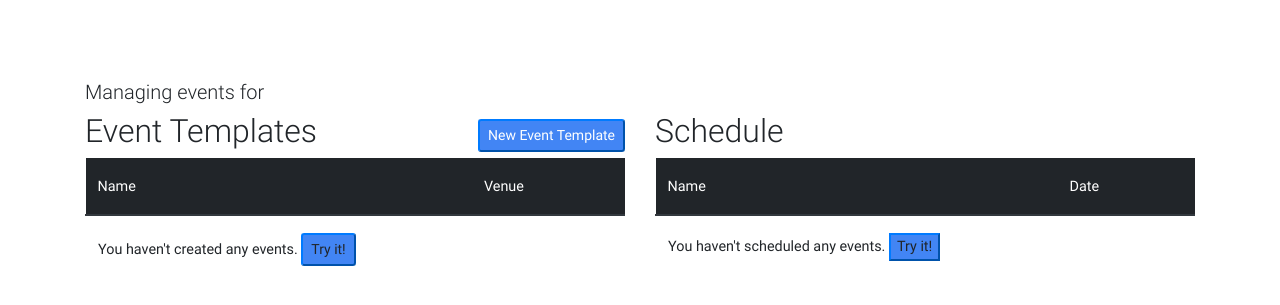
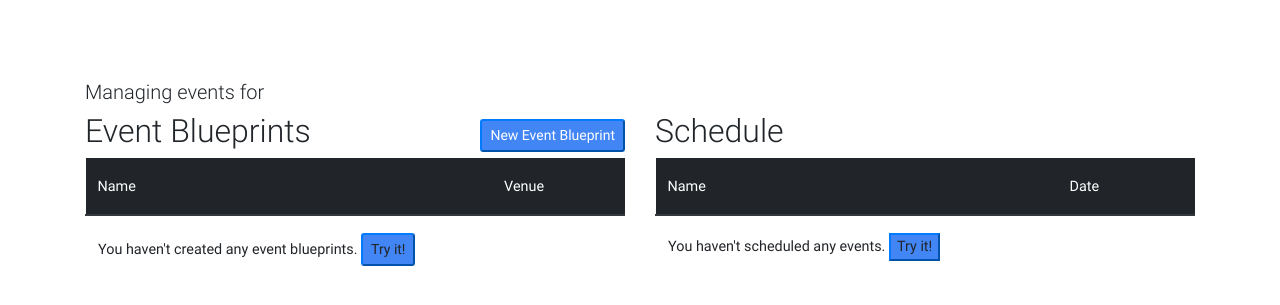
Before and after one commit to Nolan-Little/inStep, a Django app: template volunteer/templates/dashboard.html in a window 1280 px wide. Shown: the top 305 px of the page. Run offline with Django 3.2, Linux system fonts and the light colour scheme; the template is opened without the code that fills it, so the values that code supplies are empty; some libraries are stand-ins or nearby versions.

Commit message:
changed template to blueprint

```diff
--- a/volunteer/templates/dashboard.html
+++ b/volunteer/templates/dashboard.html
@@ -12,11 +12,11 @@
             <div class="col-sm-12 col-lg-6 col-md-12 container">
                 <div class="row">
                     <div class="col-6">
-                        <h2>Event Templates</h2>
+                        <h2>Event Blueprints</h2>
                     </div>
                     <div class="col-5 offset-1 d-flex align-items-center justify-content-end">
                         <button class="btn-sm btn-primary">
-                            <a class="text-white" href="/new_event_template">New Event Template</a>
+                            <a class="text-white" href="/new_event_template">New Event Blueprint</a>
                         </button>
                     </div>
                 </div>
@@ -32,7 +32,7 @@
                     <tbody>
                         {% if event_templates|length == 0 %}
                             <tr>
-                                <th scope="row" class="alert"> You haven't created any events.
+                                <th scope="row" class="alert"> You haven't created any event blueprints.
                                     <button class="btn-sm btn-primary">
                                         <a href="/new_event_template">Try it!</a>
                                     </button>
--- a/volunteer/templates/events/event_template_detail.html
+++ b/volunteer/templates/events/event_template_detail.html
@@ -4,7 +4,7 @@
 {% block content %}
 <div class="container">
   {% if  event_template.is_template%}
-    <h1 class="header text-center">Event Template Details</h1>
+    <h1 class="header text-center">Event Blueprint Details</h1>
   {% elif event_template.is_template == 0 %}
     <h1 class="header text-center">{{event_template.name}} on {{event_template.date}}</h1>
   {% endif %}
```
